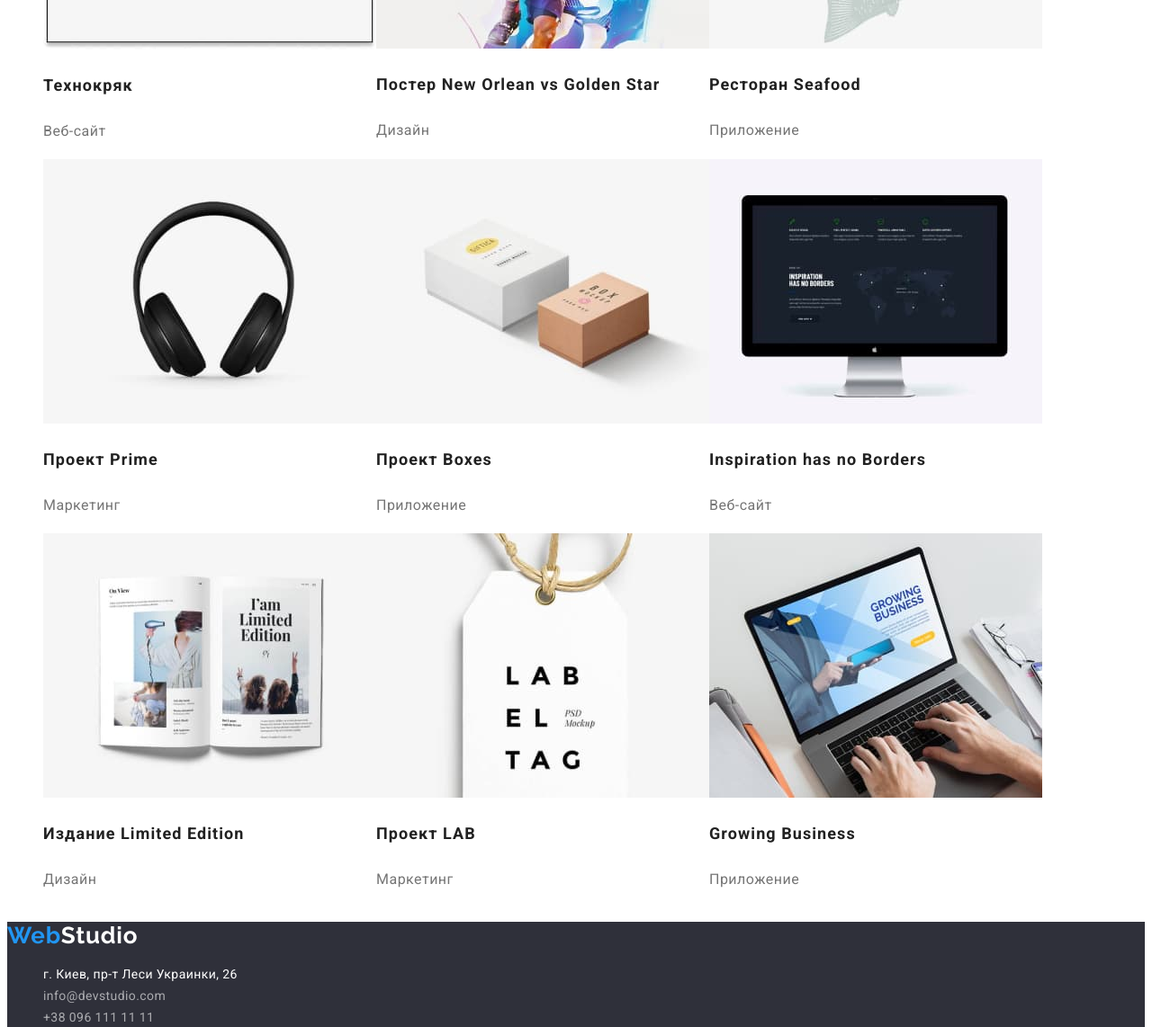
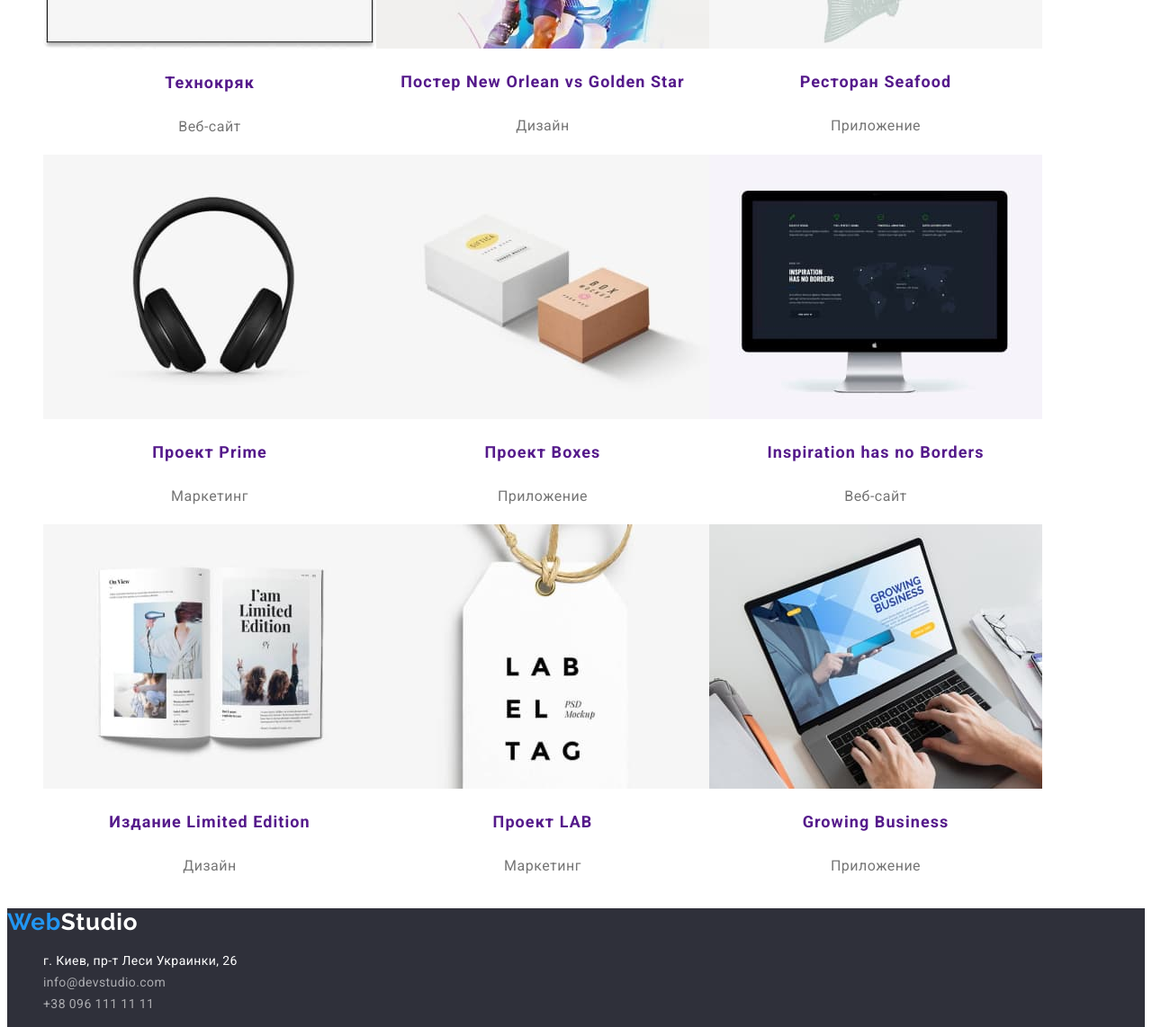
Before and after one commit to dmkarelia31/goit-markup-hw-02, a plain HTML site: page portfolio.html in a window 1280 px wide. Shown: the part 460-1602 px from the top of the page at 90% size. Drawn offline with Linux system fonts and the light colour scheme.

Commit message:
ДЗ-2 - сдача на проверку

```diff
--- a/css/style.css
+++ b/css/style.css
@@ -93,6 +93,9 @@ body {
 /* Features */
 .features li {
   list-style: none;
+
+}
+
 }
 .features h3 {
   font-weight: 700;
@@ -121,6 +124,7 @@ body {
 /* Команда */
 .team {
   background: #f5f4fa;
+  text-align: center;
 }
 .team-title {
   text-align: center;
@@ -129,6 +133,9 @@ body {
   list-style: none;
   display: flex;
 }
+
+
+
 
 /* Секция фильров */
 .filter-list {
@@ -157,33 +164,30 @@ body {
   color: var(--accent-text-color);
 }
 
-.contact-item:hover {
-  background-color: var(--accent-bg-color);
-  color: var(--accent-text-color);
-}
-.contact-item :focus {
-  background-color: var(--accent-bg-color);
-  color: var(--accent-text-color);
-}
-
 /* Примеры работ */
 
-.samples-section li h3 {
+.samples-section li h2 {
   font-weight: 700;
   font-size: 18px;
   line-height: 2;
   letter-spacing: 0.06em;
+  text-align: center;
 }
 .samples-section li p {
   font-size: 16px;
   line-height: 1.87;
   letter-spacing: 0.03em;
   color: #757575;
+  text-align: center;
 }
 .sample-item {
   list-style: none;
   display: flex;
   flex-wrap: wrap;
+}
+
+.sample-link {
+  text-decoration: none;
 }
 
 /* Footer */
--- a/portfolio.html
+++ b/portfolio.html
@@ -49,49 +49,67 @@
     <section class="samples-section">
         <ul class="sample-item">
             <li>
+                <a class="sample-link" href="">
                 <img src="./images/sample1.jpg" alt="пример разработки веб сайта" width="370">
-                <h3>Технокряк</h3>
+                <h2>Технокряк</h2>
                 <p>Веб-сайт</p>
+                </a>
             </li>
             <li>
+                <a class="sample-link" href="">
                 <img src="./images/sample2.jpg" alt="Дизайн постера" width="370">
-                <h3>Постер New Orlean vs Golden Star</h3>
+                <h2>Постер New Orlean vs Golden Star</h2>
                 <p>Дизайн</p>
+                </a>
             </li>
             <li>
+                <a class="sample-link" href="">
                 <img src="./images/sample3.jpg" alt="Дизайн приложения для ресторана морской кухни" width="370">
-                <h3>Ресторан Seafood</h3>
+                <h2>Ресторан Seafood</h2>
                 <p>Приложение</p>
+                </a>
             </li>
             <li>
+                <a class="sample-link" href="">
                 <img src="./images/sample4.jpg" alt="Дизайн маркетингового оформления" width="370">
-                <h3>Проект Prime</h3>
+                <h2>Проект Prime</h2>
                 <p>Маркетинг</p>
+                </a>
             </li>
             <li>
+                <a class="sample-link" href="">
                 <img src="./images/sample5.jpg" alt="Дизайн упаковки" width="370">
-                <h3>Проект Boxes</h3>
+                <h2>Проект Boxes</h2>
                 <p>Приложение</p>
+                </a>
             </li>
             <li>
+                <a class="sample-link" href="">
                 <img src="./images/sample6.jpg" alt="Дизайн веб сайта" width="370">
-                <h3>Inspiration has no Borders</h3>
+                <h2>Inspiration has no Borders</h2>
                 <p>Веб-сайт</p>
+                </a>
             </li>
             <li>
+                <a class="sample-link" href="">
                 <img src="./images/sample7.jpg" alt="Дизайн книги" width="370">
-                <h3>Издание Limited Edition</h3>
+                <h2>Издание Limited Edition</h2>
                 <p>Дизайн</p>
+                </a>
             </li>
             <li>
+                <a class="sample-link" href="">
                 <img src="./images/sample8.jpg" alt="Дизайн логотпа" width="370">
-                <h3>Проект LAB</h3>
+                <h2>Проект LAB</h2>
                 <p>Маркетинг</p>
+                </a>
             </li>
             <li>
+                <a class="sample-link" href="">
                 <img src="./images/sample9.jpg" alt="Дизайн приложения">
-                <h3>Growing Business</h3>
+                <h2>Growing Business</h2>
                 <p>Приложение</p>
+                </a>
             </li>
         </ul>
     </section>
@@ -104,7 +122,7 @@
 
 <Footer class="footer">
     <a class="footer-logo" href="/index.html">Web<span class="footer-logo-color">Studio</span></a>
-    <address>
+    <address class="contact">
         <ul class="footer-item">
             <li>
                 <a class="footer-address" href="https://goo.gl/maps/yusCDUmG67zQRd1Q9" target="_blank" rel="noopener noreferrer nofollow">г.
```
Also changed, not shown: index.html (+2 -1 lines).
